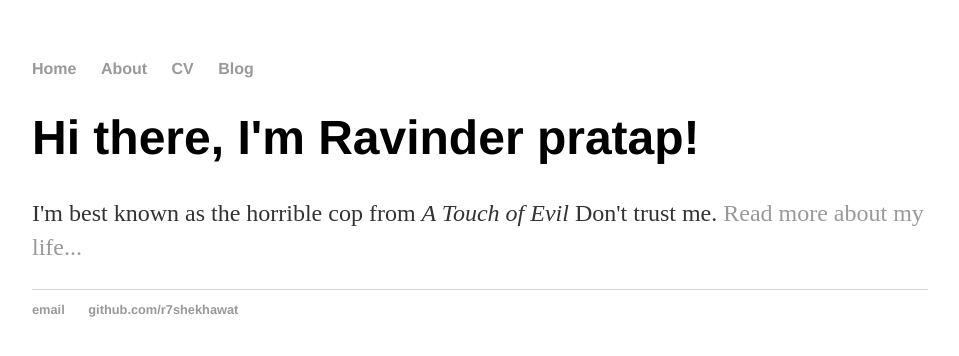
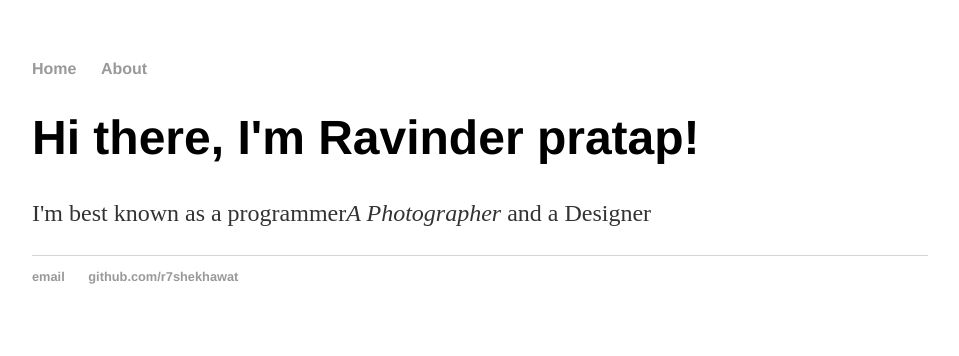
Before and after one commit to r7shekhawat/r7shekhawat.github.io, a plain HTML site: page index.html in a window 1280 px wide. Shown: the whole page, without its empty margins (160-1119 px from the left). Drawn offline with Linux system fonts and the light colour scheme.

Commit message:
Update index.html
some text changes

```diff
--- a/index.html
+++ b/index.html
@@ -1,7 +1,7 @@
 <!DOCTYPE html>
 <html>
 	<head>
-		<title>rp singh, shekhawat</title>
+		<title>Rp Singh, Shekhawat</title>
 		<!-- link to main stylesheet -->
 		<link rel="stylesheet" type="text/css" href="https://r7shekhawat.github.io/css/main.css">
 	</head>
@@ -10,14 +10,13 @@
     		<ul>
         		<li><a href="/">Home</a></li>
 	        	<li><a href="/about">About</a></li>
-        		<li><a href="/cv">CV</a></li>
-        		<li><a href="/blog">Blog</a></li>
+
     		</ul>
 		</nav>
 		<div class="container">
     		<div class="blurb">
         		<h1>Hi there, I'm Ravinder pratap!</h1>
-				<p>I'm best known as the horrible cop from <em>A Touch of Evil</em> Don't trust me. <a href="/about">Read more about my life...</a></p>
+				<p>I'm best known as a programmer<em>A Photographer</em> and a Designer </p>
     		</div><!-- /.blurb -->
 		</div><!-- /.container -->
 		<footer>
```
